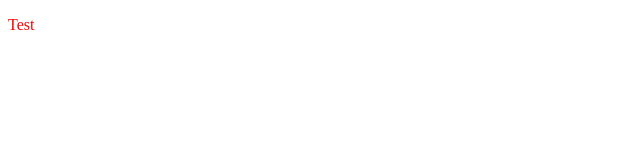
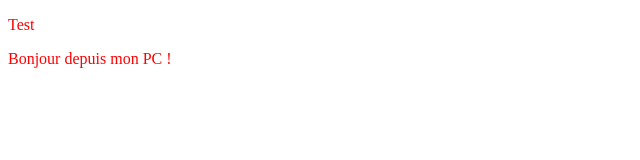
Before and after one commit to TimotheSymbolIt/git_test, a plain HTML site: page index.html in a window 1280 px wide. Shown: the whole page, without its empty margins (0-640 px from the left). Drawn offline with Linux system fonts and the light colour scheme.

Commit message:
Message de bienvenue

```diff
--- a/index.html
+++ b/index.html
@@ -8,5 +8,6 @@
 	</head>
 	<body>
 		<p>Test</p>
+		<p>Bonjour depuis mon PC !</p>
 	</body>
 </html>
```
